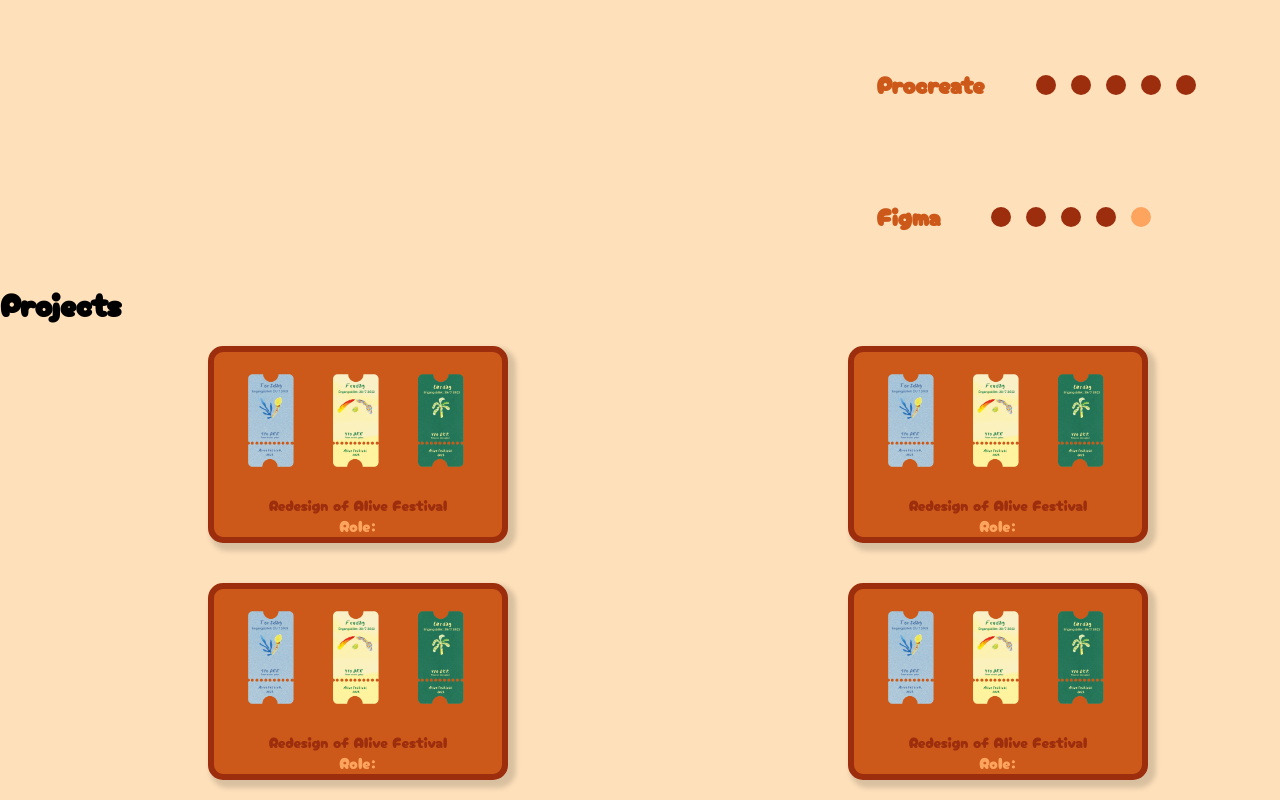
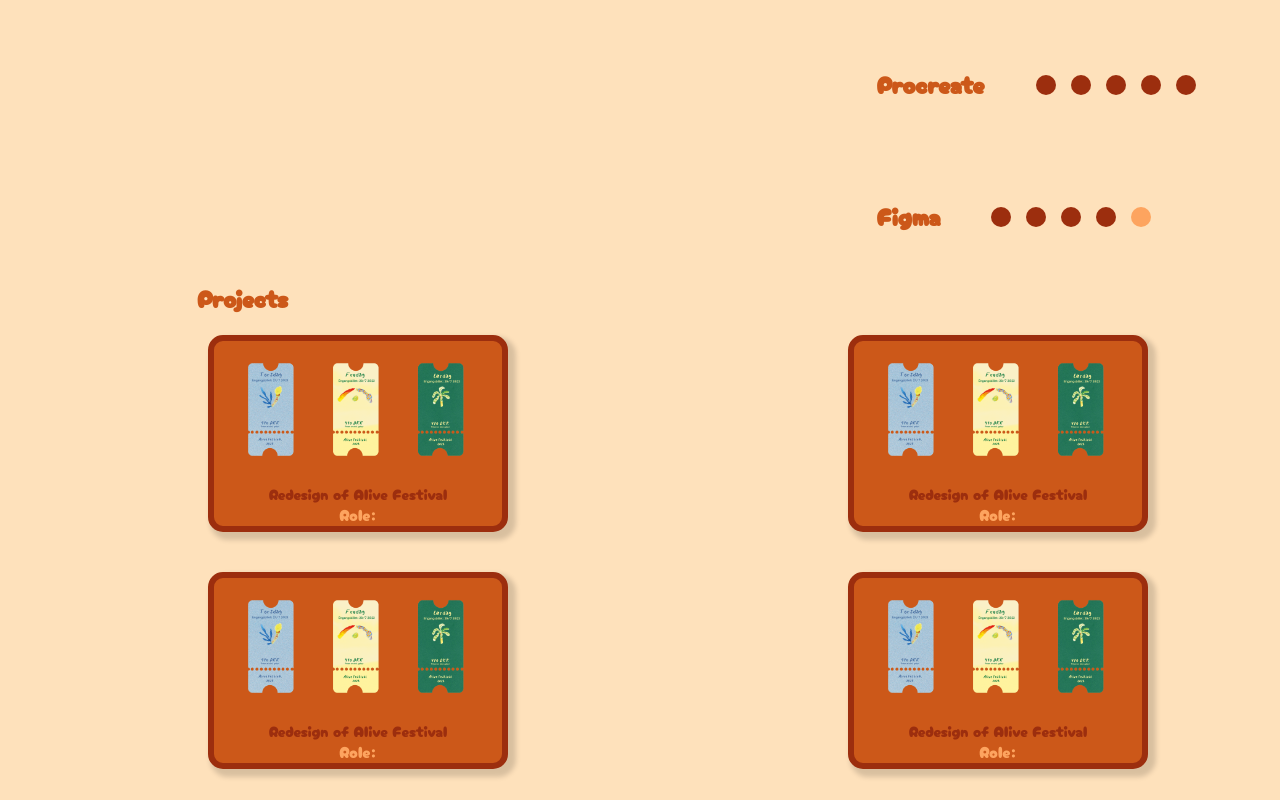
Before and after one commit to kezia-hansen/ppp, an Astro site: page / in a window 1280 px wide. Shown: the part 1633-2433 px from the top of the page. Built offline with nearby package versions, Linux system fonts and the light colour scheme; Astro itself is replaced by a stand-in of ours.

Commit message:
centrering

```diff
--- a/src/components/ProjectContainer.astro
+++ b/src/components/ProjectContainer.astro
@@ -2,7 +2,7 @@
 import ProjectBox from "../components/ProjectBox.astro";
 ---
 
-<h1>Projects</h1>
+<h2>Projects</h2>
 <section>
   <ProjectBox />
   <ProjectBox />
@@ -22,6 +22,14 @@ import ProjectBox from "../components/ProjectBox.astro";
     margin-left: 188px;
   }
 
+  h2 {
+    display: flex;
+    flex-wrap: nowrap;
+    align-items: center;
+    color: #cc5819;
+    margin-left: 125px;
+  }
+
   @media (min-width: 48em) {
     /* This is a common breakpoint for desktop devices */
     section {
@@ -34,5 +42,9 @@ import ProjectBox from "../components/ProjectBox.astro";
       margin: 0 auto; /* Center the section element horizontally */
       margin-left: 188px;
     }
+
+    h2 {
+      margin-left: 197px;
+    }
   }
 </style>
```
